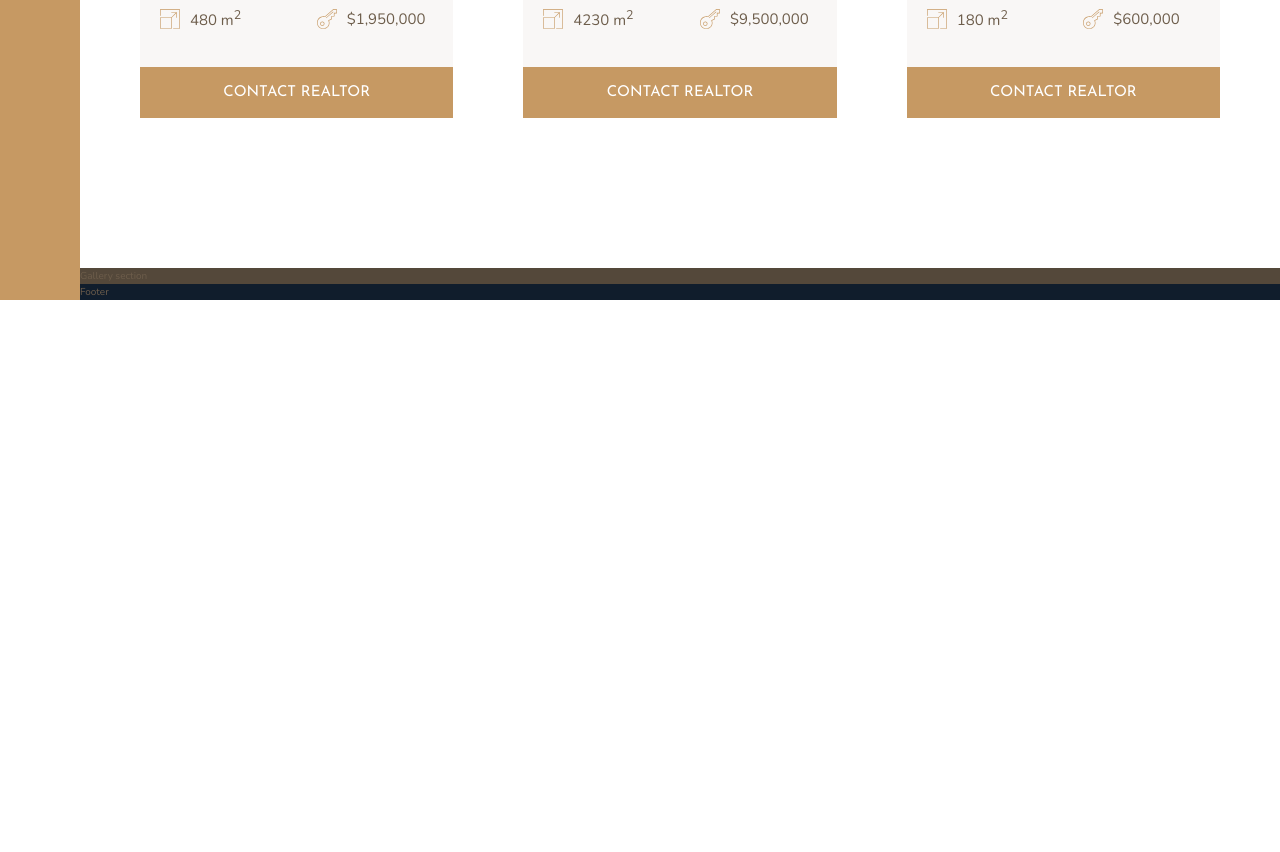
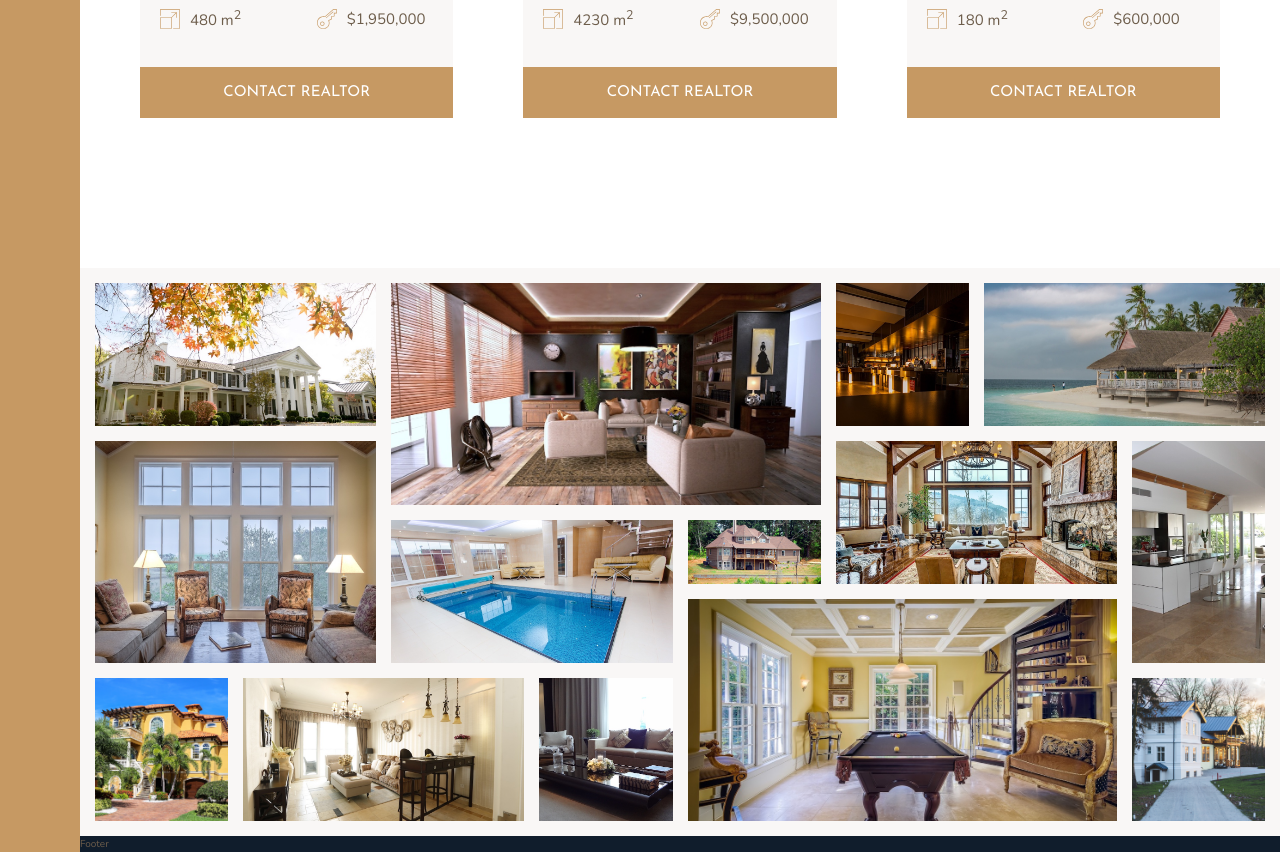
Before and after one commit to YigitEsmen/Nexter, a website: page index.html in a window 1280 px wide. Shown: the part 2804-3656 px from the top of the page. Before the commit the page ends 3104 px from the top, so only its background shows below. Drawn offline with nearby package versions, Linux system fonts and the light colour scheme; files that its build step writes are made by us from their sources.

Commit message:
Build gallery section

```diff
--- a/index.html
+++ b/index.html
@@ -90,7 +90,22 @@
 
     <section id="homes-section" class="section-homes"></section>
 
-    <section class="section-gallery">Gallery section</section>
+    <section class="gallery">
+        <figure class="gallery__item"><img class="gallery__img" src="../img/gal-1.jpeg" alt="Gallery image 1"></figure>
+        <figure class="gallery__item"><img class="gallery__img" src="../img/gal-2.jpeg" alt="Gallery image 2"></figure>
+        <figure class="gallery__item"><img class="gallery__img" src="../img/gal-3.jpeg" alt="Gallery image 3"></figure>
+        <figure class="gallery__item"><img class="gallery__img" src="../img/gal-4.jpeg" alt="Gallery image 4"></figure>
+        <figure class="gallery__item"><img class="gallery__img" src="../img/gal-5.jpeg" alt="Gallery image 5"></figure>
+        <figure class="gallery__item"><img class="gallery__img" src="../img/gal-6.jpeg" alt="Gallery image 6"></figure>
+        <figure class="gallery__item"><img class="gallery__img" src="../img/gal-7.jpeg" alt="Gallery image 7"></figure>
+        <figure class="gallery__item"><img class="gallery__img" src="../img/gal-8.jpeg" alt="Gallery image 8"></figure>
+        <figure class="gallery__item"><img class="gallery__img" src="../img/gal-9.jpeg" alt="Gallery image 9"></figure>
+        <figure class="gallery__item"><img class="gallery__img" src="../img/gal-10.jpeg" alt="Gallery image 10"></figure>
+        <figure class="gallery__item"><img class="gallery__img" src="../img/gal-11.jpeg" alt="Gallery image 11"></figure>
+        <figure class="gallery__item"><img class="gallery__img" src="../img/gal-12.jpeg" alt="Gallery image 12"></figure>
+        <figure class="gallery__item"><img class="gallery__img" src="../img/gal-13.jpeg" alt="Gallery image 13"></figure>
+        <figure class="gallery__item"><img class="gallery__img" src="../img/gal-14.jpeg" alt="Gallery image 14"></figure>
+    </section>
 
     <footer class="footer">Footer</footer>
 
--- /dev/null
+++ b/sass/components/_gallery.scss
@@ -0,0 +1,74 @@
+.gallery {
+    background-color: $color-gray-light-1;
+    grid-column: full-start / full-end;
+
+    display: grid;
+    grid-template: repeat(7, 5vw) / repeat(8, 1fr);
+    padding: 1.5rem;
+    gap: 1.5rem;
+
+    &__item {
+        &:nth-child(1) {
+            grid-area: 1 / 1 / 3 / 3;
+        }
+
+        &:nth-child(2) {
+            grid-area: 1 / 3 / 4 / 6;
+        }
+
+        &:nth-child(3) {
+            grid-area: 1 / 6 / 3 / 7;
+        }
+
+        &:nth-child(4) {
+            grid-area: 1 / 7 / 3 / -1;
+        }
+
+        &:nth-child(5) {
+            grid-area: 3 / 1 / 6 / 3;
+        }
+
+        &:nth-child(6) {
+            grid-area: 4 / 3 / 6 / 5;
+        }
+
+        &:nth-child(7) {
+            grid-area: 4 / 5 / 5 / 6;
+        }
+
+        &:nth-child(8) {
+            grid-area: 3 / 6 / 5 / 8;
+        }
+
+        &:nth-child(9) {
+            grid-area: 3 / 8 / 6 / -1;
+        }
+
+        &:nth-child(10) {
+            grid-area: 6 / 1 / -1 / 2;
+        }
+
+        &:nth-child(11) {
+            grid-area: 6 / 2 / -1 / 4;
+        }
+
+        &:nth-child(12) {
+            grid-area: 6 / 4 / -1 / 5;
+        }
+
+        &:nth-child(13) {
+            grid-area: 5 / 5 / -1 / 8;
+        }
+
+        &:nth-child(14) {
+            grid-area: 6 / 8 / -1 / -1;
+        }
+    }
+
+    &__img {
+        height: 100%;
+        width: 100%;
+        object-fit: cover;
+        display: block;
+    }
+}
--- a/sass/main.scss
+++ b/sass/main.scss
@@ -14,5 +14,6 @@
 @import 'components/feature';
 @import 'components/button';
 @import 'components/home';
+@import 'components/gallery';
 
 @import 'pages/home-page';
--- a/sass/pages/_home-page.scss
+++ b/sass/pages/_home-page.scss
@@ -16,8 +16,3 @@
     grid-template-columns: repeat(auto-fit, minmax(25rem, 1fr));
     gap: 7rem;
 }
-
-.section-gallery {
-    background-color: $color-gray-dark-1;
-    grid-column: full-start / full-end;
-}
```
